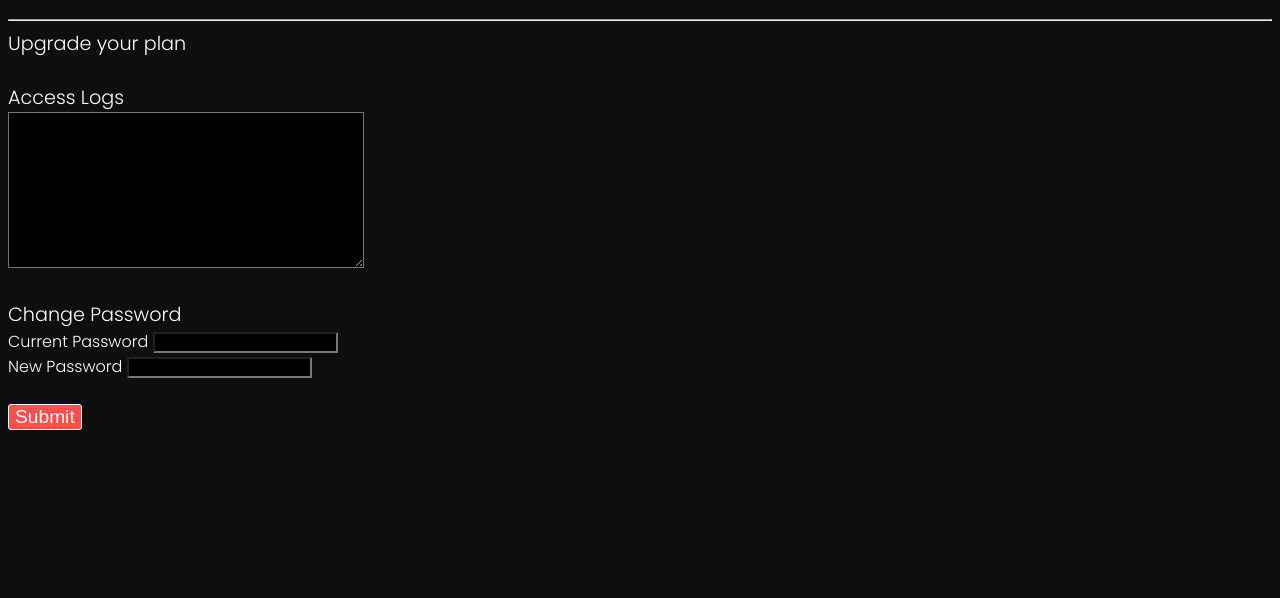
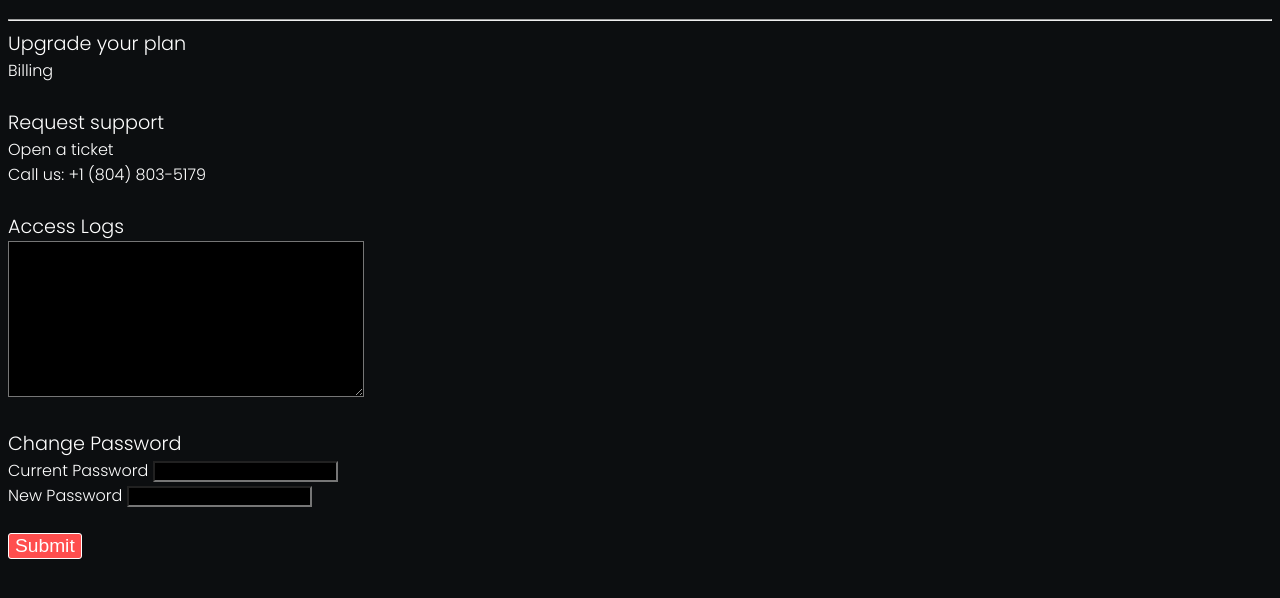
Before and after one commit to DefinityTeam/vapour, a website: page container/public/dashboard/serviceconfig.html in a window 1280 px wide. Shown: the part 106-704 px from the top of the page. Drawn offline with Linux system fonts and the light colour scheme.

Commit message:
add support in service config

```diff
--- a/container/public/dashboard/serviceconfig.html
+++ b/container/public/dashboard/serviceconfig.html
@@ -70,9 +70,15 @@
 
         <form method="post" action="/options">
             <span style="font-size:larger;">Upgrade your plan</span><br>
+            <a href="https://billing.definityteam.com">Billing</a>
 
+            <br><br>
 
-            <br>
+            <span style="font-size:larger;">Request support</span><br>
+            <a href="https://support.definityteam.com">Open a ticket</a> <br>
+            <span>Call us: +1 (804) 803-5179</span>
+
+            <br><Br>
 
             <span style="font-size:larger;" >Access Logs</span><br>
             <textarea id="logs"></textarea><br><br>
```
Also changed, not shown: container/private/accesslogs.txt (line endings or trailing spaces).
